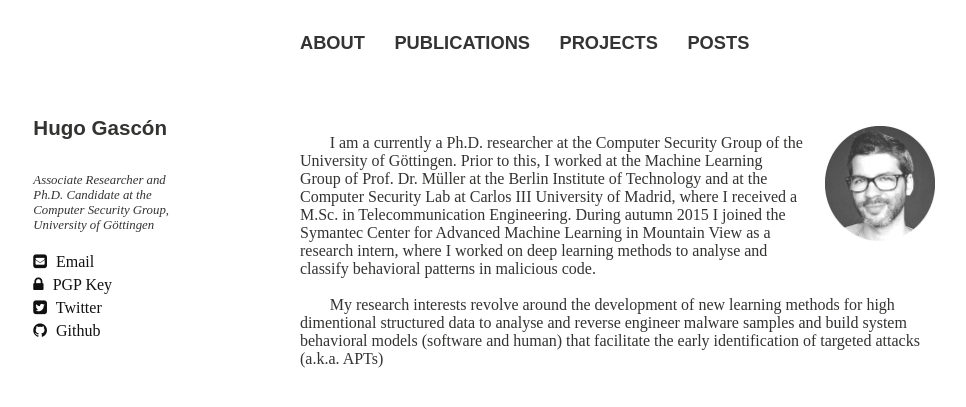
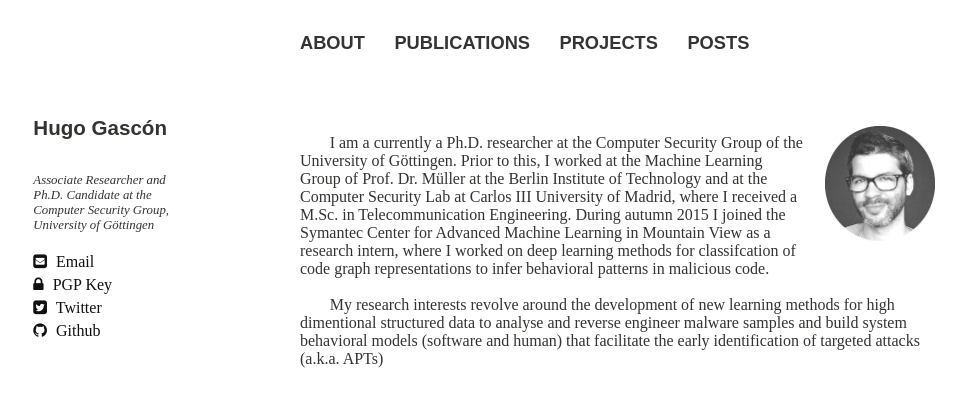
Before and after one commit to hgascon/hgascon.github.io, a Jekyll site: the page built from about/index.md, in a window 1280 px wide, cut to the strip 0-443 px from the top of the page. Shown: the top 407 px of the strip, without its empty margins (20-986 px from the left). Built offline with Jekyll 4.4.1, drawn with Linux system fonts in a browser that asks for light colours; nearby versions of some CDN libraries; some web fonts are replaced.

Commit message:
updated about, uploaded cv

```diff
--- a/about/index.md
+++ b/about/index.md
@@ -18,9 +18,9 @@ University of Göttingen. Prior to this, I worked at the Machine Learning Group
 of Prof. Dr. Müller at the Berlin Institute of Technology and at the Computer
 Security Lab at Carlos III University of Madrid, where I received a M.Sc. in
 Telecommunication Engineering. During autumn 2015 I joined the Symantec Center
-for Advanced Machine Learning in Mountain View as a research intern, where I worked
-on deep learning methods to analyse and classify behavioral patterns in
-malicious code.<br><br>
+for Advanced Machine Learning in Mountain View as a research intern, where I
+worked on deep learning methods for classifcation of code graph representations
+to infer behavioral patterns in malicious code.<br><br>
 
 My research interests revolve around the development of new learning methods
 for high dimentional structured data to analyse and reverse engineer malware
```
Also changed, not shown: 1 other file.
